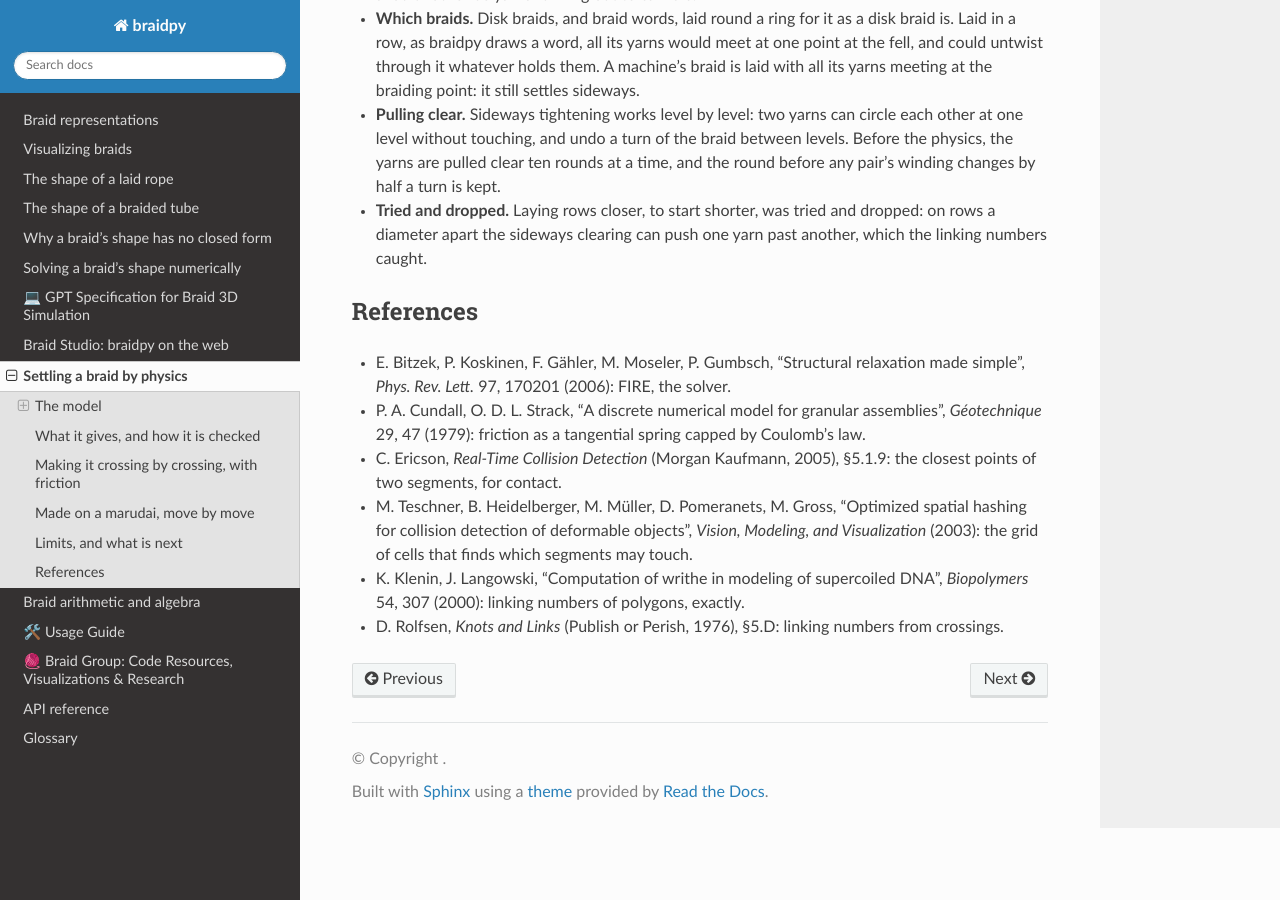
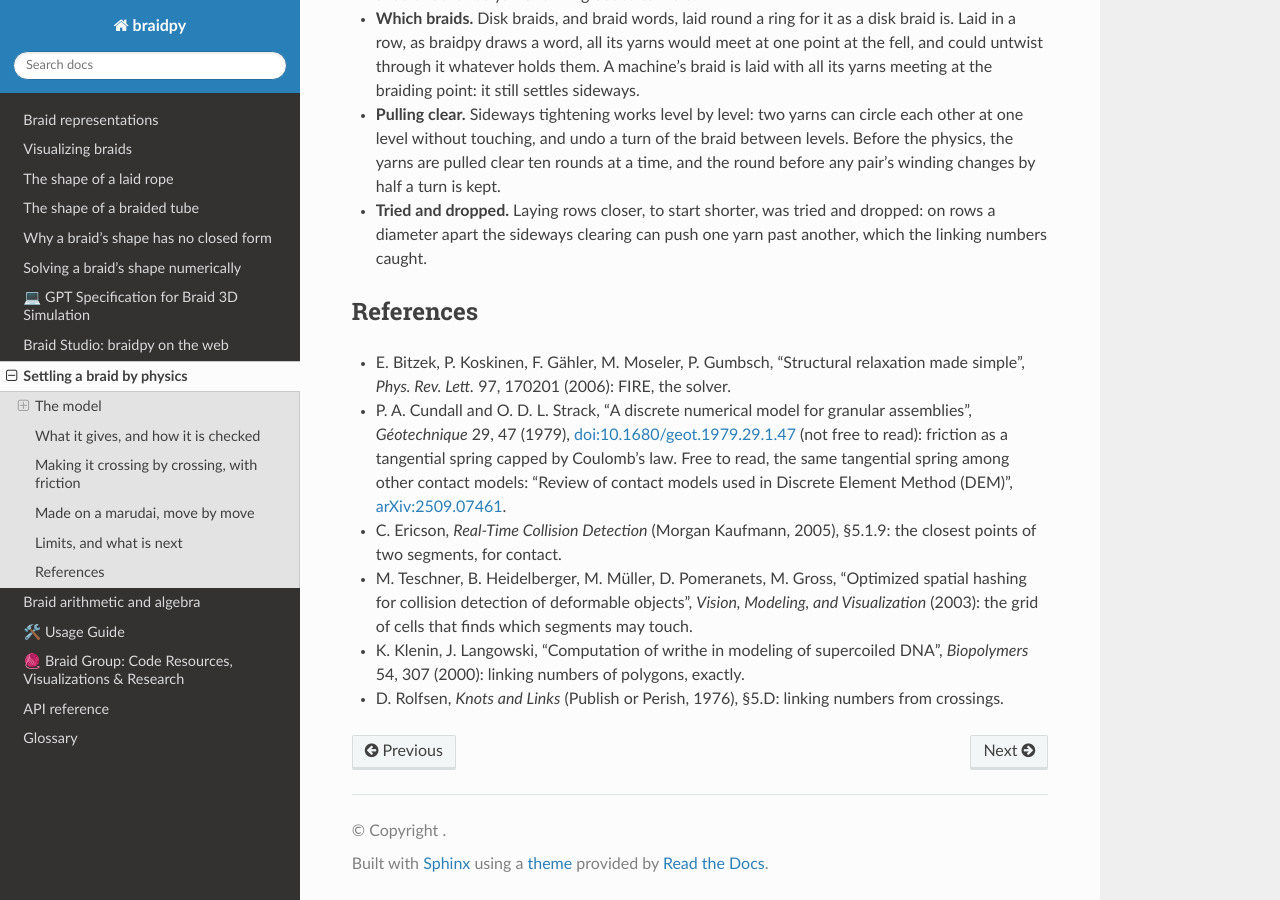
Before and after one commit to baptistelabat/braidpy, a Sphinx documentation site: the page built from docs/source/rope_physics.md, in a window 1280 px wide and 900 px high, scrolled down 7125 px. Built offline with Sphinx 7.4.7 and the Read the Docs theme 3.1.0, drawn with Linux system fonts in a browser that asks for light colours.

Commit message:
Cundall and Strack: name both authors plainly, with links
The DOI of their paper, which is not free to read, and a free-to-read
review of DEM contact models, which covers the same tangential spring.

Co-Authored-By: Claude Opus 5.5 <noreply@anthropic.com>
Claude-Session: https://claude.ai/code/session_01CYC9b8qF7suj1VmAndqcRK

```diff
--- a/docs/source/rope_physics.md
+++ b/docs/source/rope_physics.md
@@ -311,9 +311,13 @@ in two halves, so it goes round the side braidpy's goes.
 - E. Bitzek, P. Koskinen, F. Gähler, M. Moseler, P. Gumbsch, "Structural
   relaxation made simple", *Phys. Rev. Lett.* 97, 170201 (2006): FIRE, the
   solver.
-- P. A. Cundall, O. D. L. Strack, "A discrete numerical model for granular
-  assemblies", *Géotechnique* 29, 47 (1979): friction as a tangential spring
-  capped by Coulomb's law.
+- P. A. Cundall and O. D. L. Strack, "A discrete numerical model for
+  granular assemblies", *Géotechnique* 29, 47 (1979),
+  [doi:10.1680/geot.1979.29.1.47](https://doi.org/10.1680/geot.1979.29.1.47)
+  (not free to read): friction as a tangential spring capped by Coulomb's
+  law. Free to read, the same tangential spring among other contact models:
+  "Review of contact models used in Discrete Element Method (DEM)",
+  [arXiv:2509.07461](https://arxiv.org/abs/2509.07461).
 - C. Ericson, *Real-Time Collision Detection* (Morgan Kaufmann, 2005),
   §5.1.9: the closest points of two segments, for contact.
 - M. Teschner, B. Heidelberger, M. Müller, D. Pomeranets, M. Gross,
```
Also changed, not shown: 2 other files.
